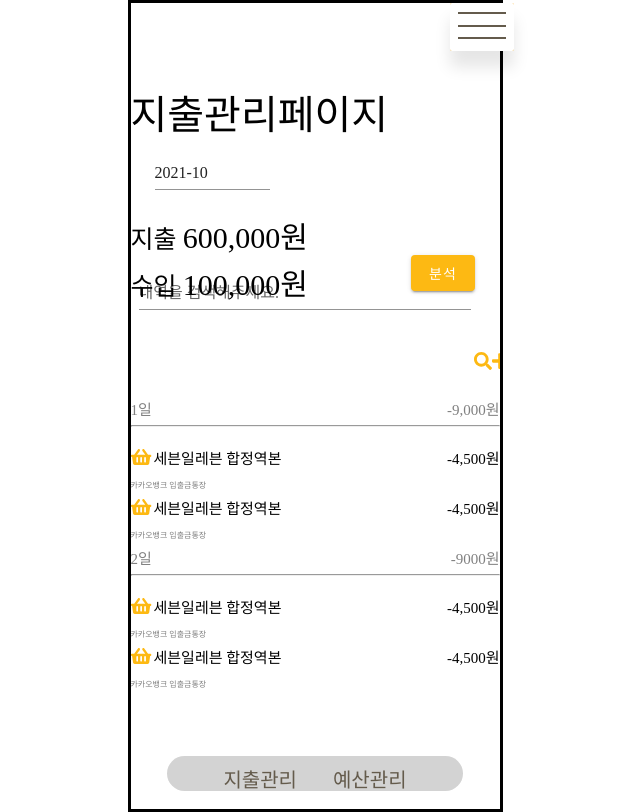
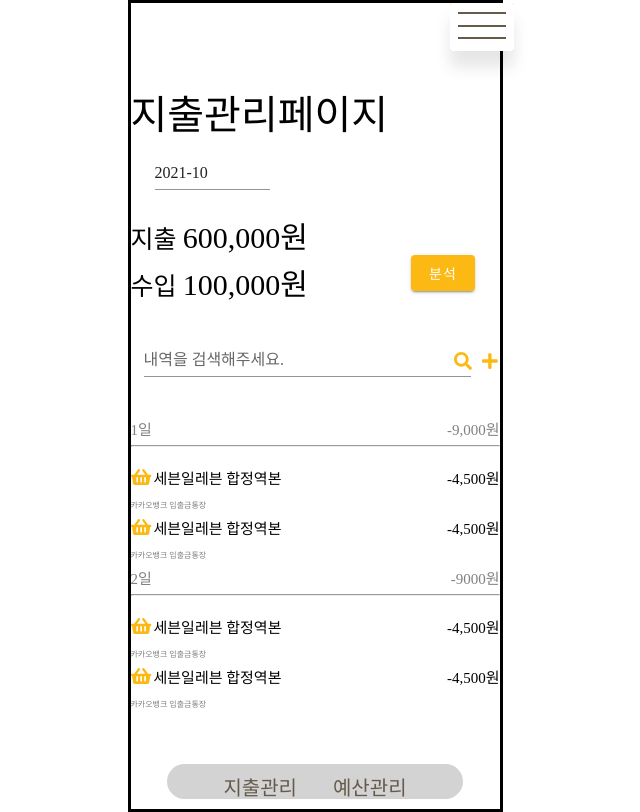
Before and after one commit to KB-37-Paldo/paldo, a Vue app: page /spending in a window 1280 px wide. Shown: the whole page, without its empty margins (325-965 px from the left). Built offline with nearby package versions, Linux system fonts and the light colour scheme; some icons are missing; a web font is replaced by a local one; what vue-sweetalert2 would draw is missing.

Commit message:
[UPDATE] search form

```diff
--- a/src/components/budget/SpendingSearchForm.vue
+++ b/src/components/budget/SpendingSearchForm.vue
@@ -18,7 +18,13 @@
 </template>
 
 <script>
-export default {};
+export default {
+  methods: {
+    spendingUpdate() {
+      this.$router.push({ name: "SpendingUpdatePage" });
+    },
+  },
+};
 </script>
 
 <style></style>
--- a/src/css/index.css
+++ b/src/css/index.css
@@ -506,7 +506,18 @@
   color: gray;
 }
 
+.spending-icon-padding {
+  padding-right: 10px;
+  position: relative;
+  bottom: 20px;
+}
 
+.search-field {
+  padding-left: 5px;
+  position: relative;
+  top: 67px;
+  padding-bottom: 20px;
+}
 
 .budget__sidebar {
   position: -webkit-sticky;
```
Also changed, not shown: 1 other file (tests, documents, lock files or other folders).
